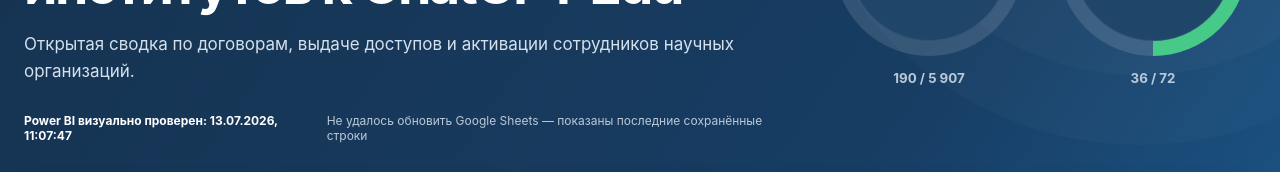
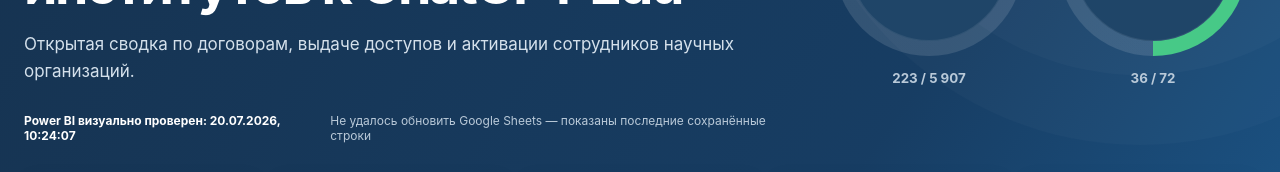
Before and after one commit to nurzhanabdirazakov/chatgpt-edu-nii-kz, a Next.js app: page /chatgpt-edu-nii-kz/ in a window 1280 px wide. Shown: the part 325-497 px from the top of the page. Built offline with nearby package versions, Linux system fonts and the light colour scheme; no server answers.

Commit message:
Update Power BI metrics for 20 July

```diff
--- a/app/page.tsx
+++ b/app/page.tsx
@@ -7,7 +7,7 @@ type Lang = "ru" | "kz";
 type SortKey = "name" | "region" | "licenses" | "started" | "activated" | "rate";
 
 const PERSONAL = { started: "01.07.2026", unsignedAtStart: 56 };
-const POWER_BI = { started: 240, activated: 190, updated: "13.07.2026, 11:07:47" };
+const POWER_BI = { started: 286, activated: 223, updated: "20.07.2026, 10:24:07" };
 const SHEET_CSV = "https://docs.google.com/spreadsheets/d/e/2PACX-1vR6e5pkEU1PhZ-jMbzv1_Gf0c7uzH8nLoh62sK0v3JIGQ8cKRXsZ6pvsVqzfngiVAAE1bem14PB4bGh/pub?gid=1899257310&single=true&output=csv";
 const REFRESH_MS = 12 * 60 * 60 * 1000;
 
```
